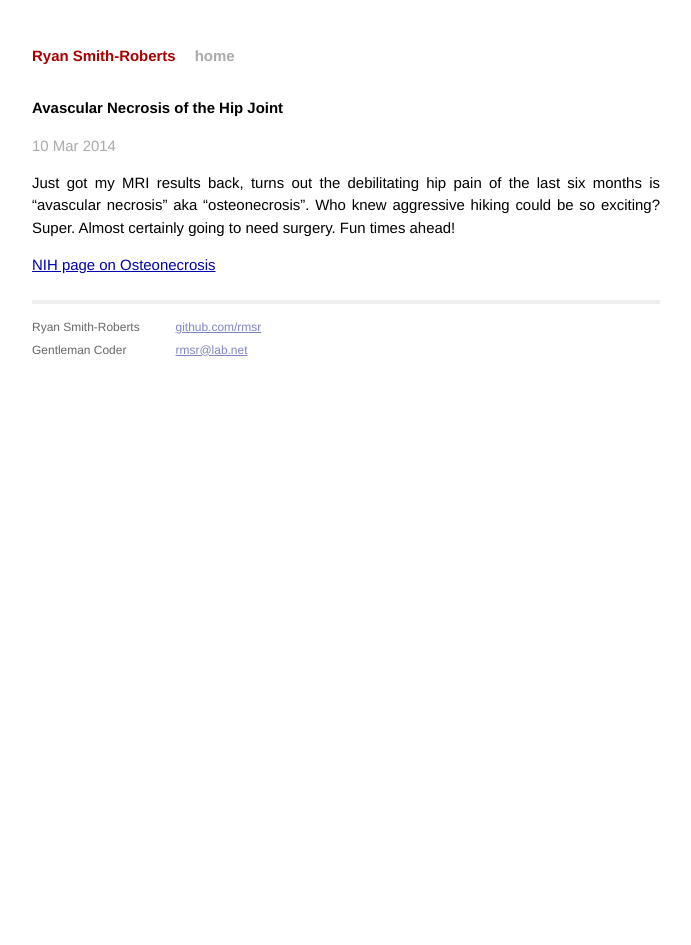
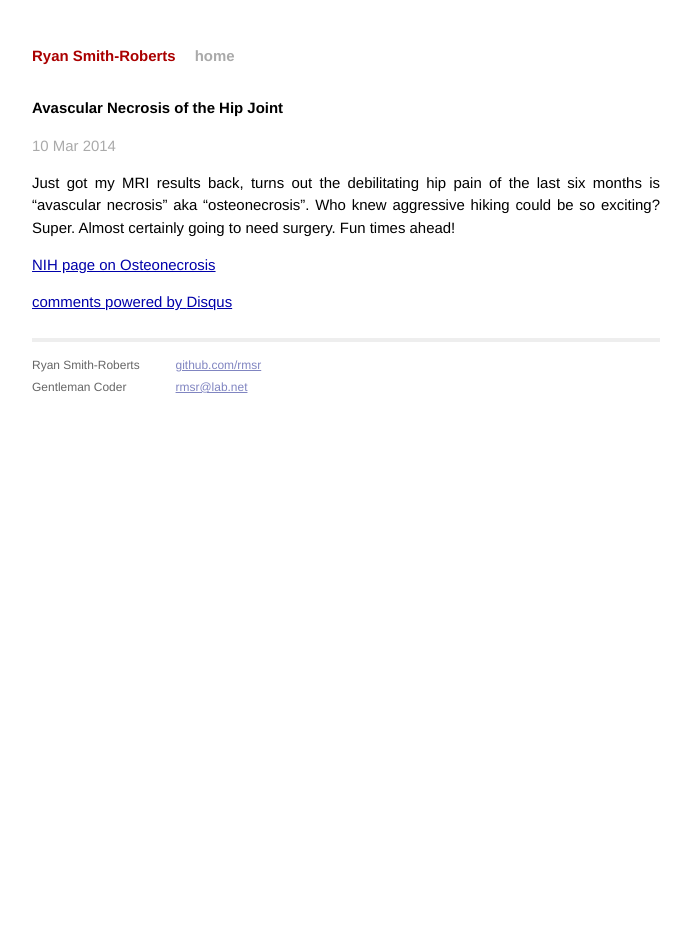
Before and after one commit to rmsr/rmsr.github.io, a Jekyll site: the page built from _posts/personal/2014-03-10-avascular-necrosis-of-the-hip.md, in a window 1280 px wide. Shown: the whole page, without its empty margins (294-985 px from the left). Built offline with Jekyll 4.4.1, drawn with Linux system fonts in a browser that asks for light colours; Markdown is read by kramdown in place of the engine named in the settings; comment, search, counter and statistics services are not loaded.

Commit message:
add disqus, woot

```diff
--- a/_layouts/post.html
+++ b/_layouts/post.html
@@ -7,3 +7,10 @@
 <div class="post">
 {{ content }}
 </div>
+<div id="disqus_thread"></div>
+<script type="text/javascript">
+var disqus_shortname = 'anarchymile';
+(function() { var dsq = document.createElement('script'); dsq.type = 'text/javascript'; dsq.async = true; dsq.src = '//' + disqus_shortname + '.disqus.com/embed.js'; (document.getElementsByTagName('head')[0] || document.getElementsByTagName('body')[0]).appendChild(dsq); })();
+</script>
+<noscript>Please enable JavaScript to view the <a href="http://disqus.com/?ref_noscript">comments powered by Disqus.</a></noscript>
+<a href="http://disqus.com" class="dsq-brlink">comments powered by <span class="logo-disqus">Disqus</span></a>
```
